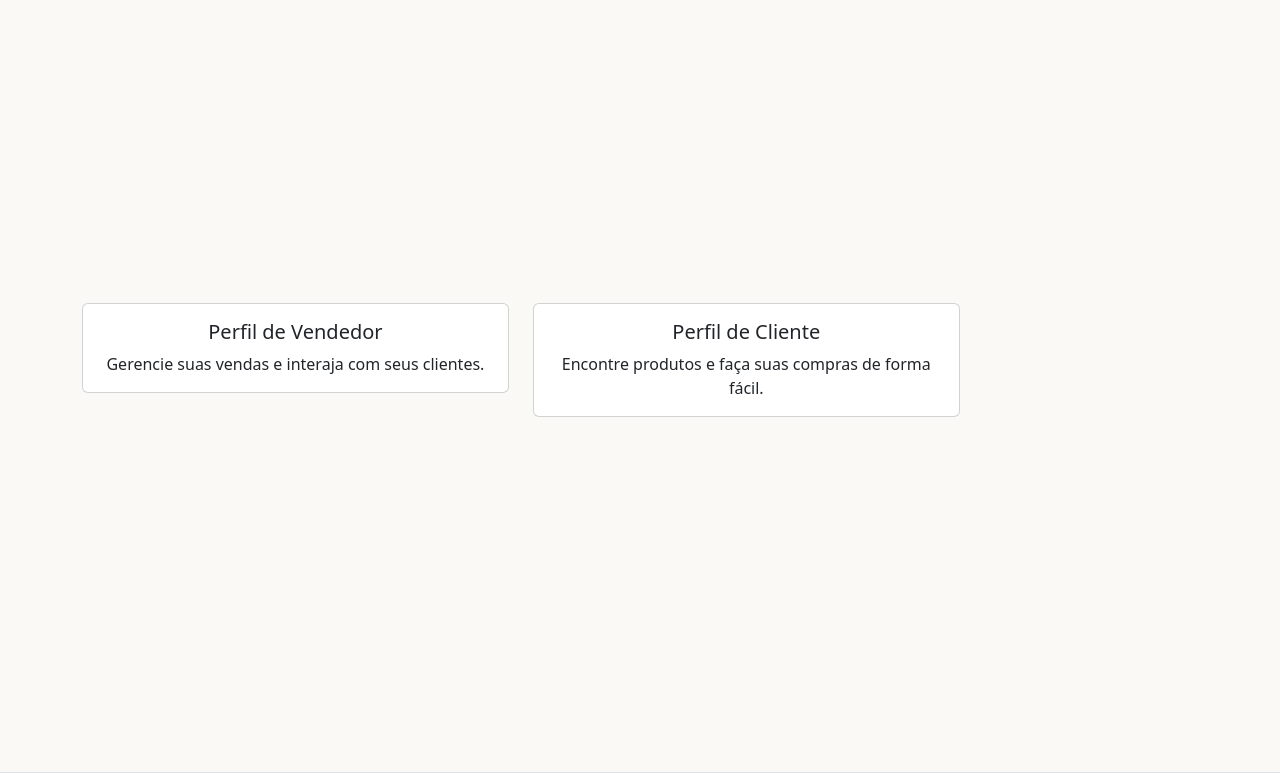
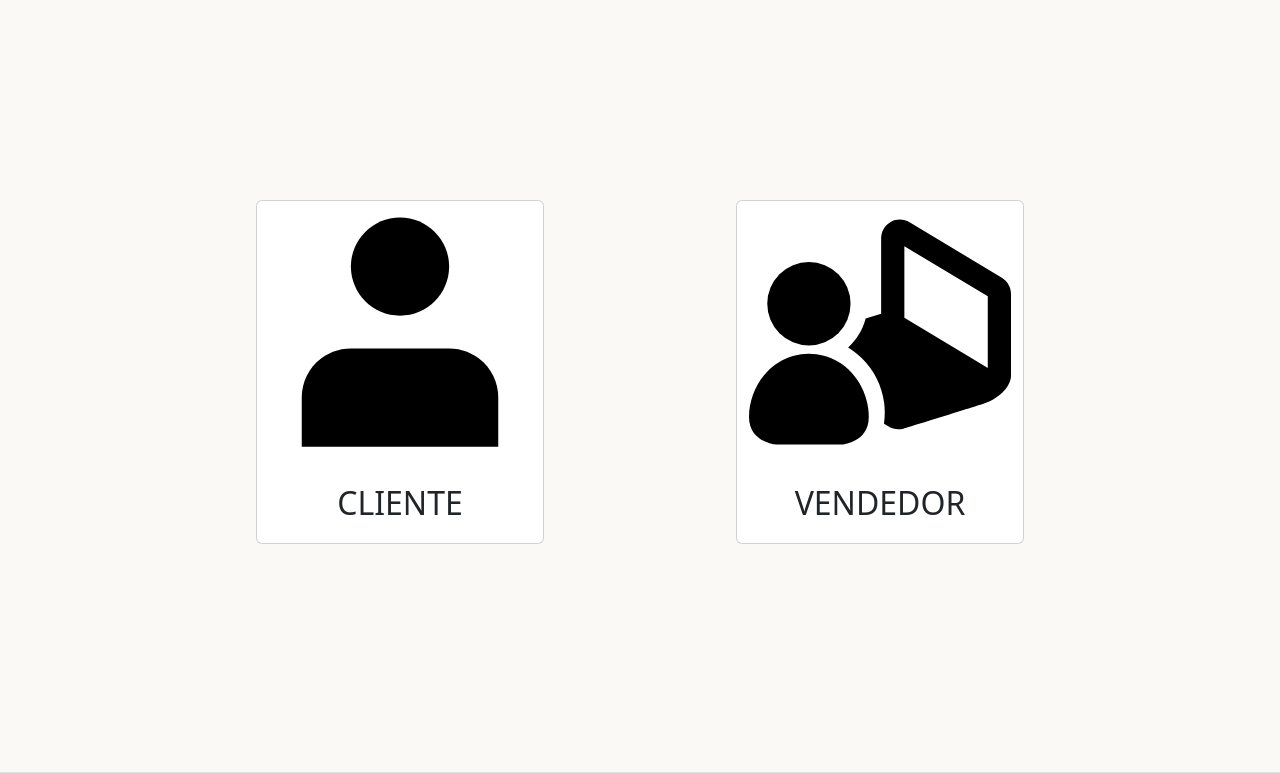
Before and after one commit to joaobatista235/ecommerce, a PHP site: page /views/chose_profile.php in a window 1280 px wide. Shown: the part 149-922 px from the top of the page. Run offline with PHP 8.4, Linux system fonts and the light colour scheme.

Commit message:
Mudanças no front, mudanças de redirecinoamento e rotas , cadastro e login de usuario/cliente funcionando (cabe testes)

```diff
--- a/banco.sql
+++ b/banco.sql
@@ -1,3 +1,7 @@
+CREATE DATABASE  ecommerce;
+
+USE ecommerce;
+
 -- Criar tabela 'clientes'
 CREATE TABLE clientes (
     id INT PRIMARY KEY AUTO_INCREMENT,
--- a/config/global.css
+++ b/config/global.css
@@ -47,3 +47,6 @@ body {
 .cliente{
   height: 100vh;
 }
+.home{
+  height: 100vh;
+}
--- /dev/null
+++ b/config/golobal.js
@@ -0,0 +1,24 @@
+document.addEventListener('DOMContentLoaded', function() {
+    // Redirect to the login page
+    const loginButton = document.getElementById('loginButton');
+    if (loginButton) {
+        loginButton.addEventListener('click', function() {
+            window.location.href = '../views/login_page.php';
+        });
+    }
+
+    // Redirect to the sign-up page
+    const signupButton = document.getElementById('signupButton');
+    if (signupButton) {
+        signupButton.addEventListener('click', function() {
+            window.location.href = '../views/chose_profile.php';
+        });
+    }
+});
+
+function redirectToCliente() {
+    window.location.href = 'signup_user.php';
+}
+function redirectToVendedor() {
+    window.location.href = 'signup_saler.php';
+}
--- a/controllers/receber_cadastro_cliente.php
+++ b/controllers/receber_cadastro_cliente.php
@@ -96,7 +96,7 @@ if ($_SERVER['REQUEST_METHOD'] === 'POST') {
             header("Location: ../views/login_page.php?Cadastrado_com_sucesso_faça_login_agora");
             exit();
         } else {
-            header("Location: ../views/sign_up_client.php?Houve_um_erro_verifique_os_dados_inseridos");
+            header("Location: ../views/signup_user.php?Houve_um_erro_verifique_os_dados_inseridos");
             exit();
         }
     } else {
--- a/controllers/vendedor_controller.php
+++ b/controllers/vendedor_controller.php
@@ -48,6 +48,8 @@ class VendedorController {
                 $vendedor->setPercComissao($_POST['perc_comissao']);
                 $vendedor->setDataAdmissao($_POST['data_admissao']);
                 $vendedor->setSetor($_POST['setor']);
+
+
                 if (!empty($_POST['senha'])) {
                     $vendedor->setSenha(password_hash($_POST['senha'], PASSWORD_DEFAULT));
                 }
--- a/db.sql
+++ b/db.sql
@@ -1,4 +1,7 @@
--- Active: 1730241761623@@127.0.0.1@3306@ecommerce
+CREATE DATABASE  ecommerce;
+
+USE ecommerce;
+
 -- Criar tabela 'clientes'
 CREATE TABLE clientes (
     id INT PRIMARY KEY AUTO_INCREMENT,
--- a/models/Cliente.php
+++ b/models/Cliente.php
@@ -104,7 +104,7 @@ class Cliente implements GenericInterface
     {
         $conn = $connexao->getConnection();
         $stmt = mysqli_prepare($conn, "SELECT * FROM clientes WHERE email = ?");
-        mysqli_stmt_bind_param($stmt, "i", $email);
+        mysqli_stmt_bind_param($stmt, "s", $email);
         mysqli_stmt_execute($stmt);
         $result = mysqli_stmt_get_result($stmt);
 
@@ -124,6 +124,7 @@ class Cliente implements GenericInterface
             $cliente->setCelular($data['celular']);
             $cliente->setDataNasc($data['data_nasc']);
             $cliente->setSalario($data['salario']);
+            $cliente->setSenha($data['senha']);
             return $cliente;
         }
         return null;
--- a/views/base/header.php
+++ b/views/base/header.php
@@ -7,6 +7,8 @@
     <link href="https://cdn.jsdelivr.net/npm/bootstrap@5.3.3/dist/css/bootstrap.min.css" rel="stylesheet" integrity="sha384-QWTKZyjpPEjISv5WaRU9OFeRpok6YctnYmDr5pNlyT2bRjXh0JMhjY6hW+ALEwIH" crossorigin="anonymous">
     <script src="https://cdn.jsdelivr.net/npm/bootstrap@5.3.3/dist/js/bootstrap.bundle.min.js" integrity="sha384-YvpcrYf0tY3lHB60NNkmXc5s9fDVZLESaAA55NDzOxhy9GkcIdslK1eN7N6jIeHz" crossorigin="anonymous"></script>
     <link href="../config/global.css" rel="stylesheet">
+    <script src="../config/golobal.js"></script>
+    <script src="https://code.jquery.com/jquery-3.6.0.min.js"></script>
 </head>
 <body>
 <header class="d-flex flex-wrap align-items-center justify-content-center justify-content-md-between py-3 mb-4 border-bottom bg-dark bg-gradient text-white">
@@ -16,13 +18,14 @@
         </a>
       </div>
 
-      <ul class="nav col-12 col-md-auto mb-2 justify-content-center mb-md-0">
-        <li><a href="#" class="nav-link px-2 text-white">Home</a></li>
+      <ul class="nav col-12 col-md-auto mb-2 jutify-content-center mb-md-0">
+        <li><a href="/" class="nav-link px-2 text-white">Home</a></li>
         <li><a href="#" class="nav-link px-2 text-white">About</a></li>
       </ul>
 
-      <div class="col-md-3 text-end">
-        <a href="views/login_page.php"><button type="button" class="btn btn-outline-primary me-2">Login</button></a>
-        <a href="views/sign_up_client.php"><button type="button" class="btn btn-primary" >Sign-up</button></a>
-      </div>
+    <div class="col-md-3 text-end">
+        <button id="loginButton" type="button" class="btn btn-outline-primary me-2">Login</button>
+        <button id="signupButton" type="button" class="btn btn-primary">Sign-up</button>
+    </div>
+
 </header>
--- a/views/chose_profile.php
+++ b/views/chose_profile.php
@@ -1,25 +1,20 @@
 <?php include "base/header.php"; ?>
 <div class="chose container mt-5">
-        <div class="row">
-            <div class="col-md-6">
-                <div class="card mb-4" onclick="location.href='sign_up_saler.php'">
-                    <div class="card-body text-center">
-                        <h5 class="card-title">Perfil de Vendedor</h5>
-                        <p class="card-text">Gerencie suas vendas e interaja com seus clientes.</p>
-                    </div>
-                </div>
+    <div class="row flex m-auto justify-content-between">
+        <!-- CLIENTE Card -->
+        <div class="card" style="width: 18rem; margin-right: 12rem;" onclick="redirectToCliente()">
+            <img src="../assets/icons/user-svgrepo-com.svg" class="card-img-top" alt="...">
+            <div class="card-body">
+                <p class="card-text text-center fs-2">CLIENTE</p>
             </div>
-            <div class="col-md-6">
-                <div class="card mb-4" onclick="location.href='sign_up_client.php'">
-                    <div class="card-body text-center">
-                        <h5 class="card-title">Perfil de Cliente</h5>
-                        <p class="card-text">Encontre produtos e faça suas compras de forma fácil.</p>
-                    </div>
-                </div>
+        </div>
+        <!-- VENDEDOR Card -->
+        <div class="card" style="width: 18rem;" onclick="redirectToVendedor()">
+            <img src="../assets/icons/laptop-user-svgrepo-com.svg" class="card-img-top" alt="...">
+            <div class="card-body">
+                <p class="card-text text-center fs-2">VENDEDOR</p>
             </div>
         </div>
     </div>
-
-
-
-<?php include "base/footer.php";?>
+</div>
+<?php include "base/footer.php"; ?>
--- a/views/home.php
+++ b/views/home.php
@@ -1,5 +1,6 @@
 <?php   ?>
 
+<div class="home">
     <div class="grid_produtos">
         <?php foreach ($products as $product): ?>
             <div class="produto">
@@ -17,3 +18,4 @@
             </a>
         <?php endfor; ?>
     </div>
+</div>
--- a/views/sign_up_saler.php
+++ b/views/signup_saler.php
@@ -2,7 +2,7 @@
 
 <div class="container my-5">
     <h2>Cadastro de Vendedor</h2>
-    <form action="vendedor_controller.php" method="post">
+    <form action="../controllers/vendedor_controller.php" method="post">
         <input type="hidden" name="action" value="create">
 
         <div class="mb-3">
```
Also changed, not shown: controllers/receber_login.php (+11 -9 lines), assets/icons/laptop-user-svgrepo-com.svg (added), assets/icons/user-svgrepo-com.svg (added), views/signup_user.php (renamed from views/sign_up_client.php). Lines whose indentation alone changed are shown as unchanged.
